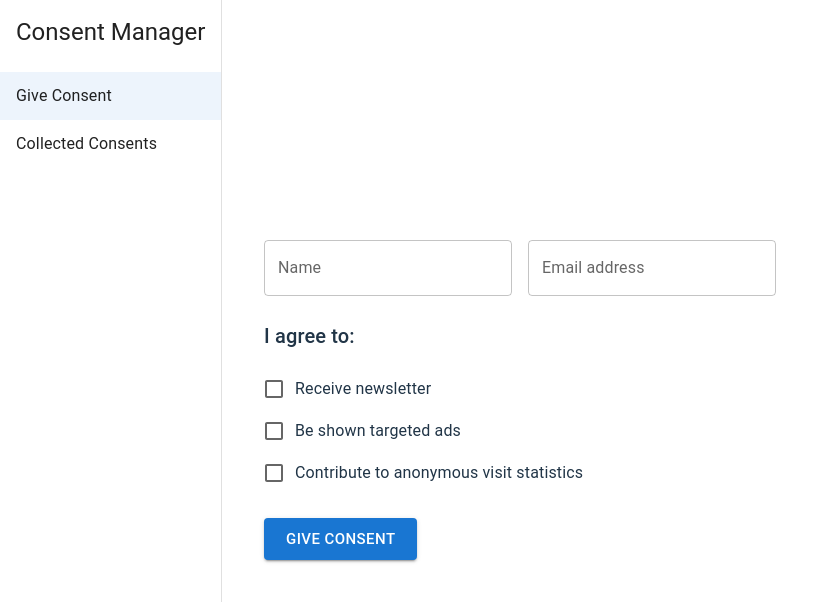
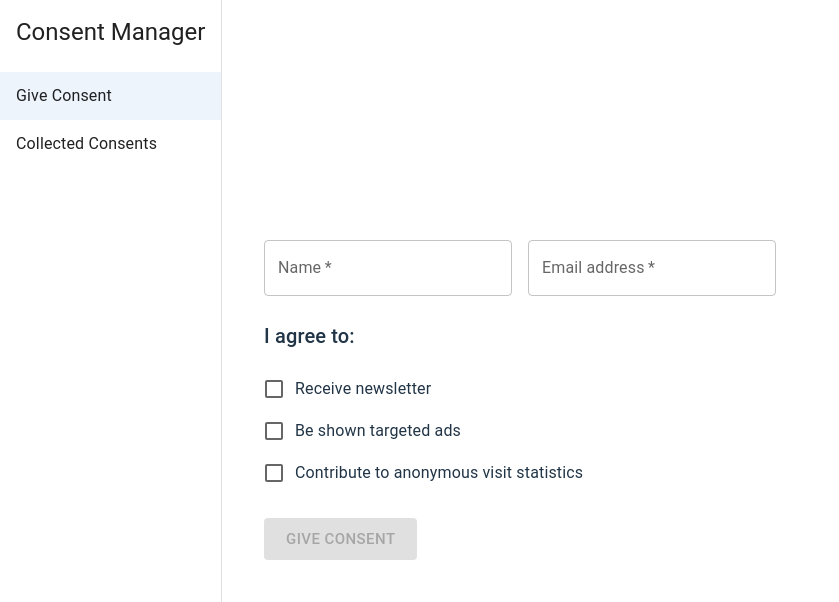
Before and after one commit to phelpa/plinio-didomi-consent, a React (Vite) app: page /give-consent in a window 1280 px wide. Shown: the top 602 px of the page, without its empty margins (0-839 px from the left). Built offline with nearby package versions, Linux system fonts and the light colour scheme.

Commit message:
add form validation for give consent button

```diff
--- a/src/pages/GiveConsent.tsx
+++ b/src/pages/GiveConsent.tsx
@@ -7,8 +7,10 @@ import {
   Box,
   Typography,
 } from "@mui/material";
+import { useNavigate } from "react-router-dom";
 
 const GiveConsent = () => {
+  const navigate = useNavigate();
   const [formData, setFormData] = useState({
     name: "",
     email: "",
@@ -27,8 +29,16 @@ const GiveConsent = () => {
     setFormData({ ...formData, [name]: checked });
   };
 
+  const isAnyCheckboxChecked =
+    formData.newsletter || formData.ads || formData.statistics;
+
+  const hasNameAndEmail =
+    formData.name && formData.email && isAnyCheckboxChecked;
+
+  const isFormValid = hasNameAndEmail && isAnyCheckboxChecked;
+
   const handleSubmit = () => {
-    console.log("Form submitted:", formData);
+    navigate("/consents");
   };
 
   return (
@@ -40,6 +50,7 @@ const GiveConsent = () => {
           value={formData.name}
           onChange={handleInputChange}
           variant="outlined"
+          required
         />
         <TextField
           label="Email address"
@@ -48,6 +59,7 @@ const GiveConsent = () => {
           value={formData.email}
           onChange={handleInputChange}
           variant="outlined"
+          required
         />
       </Box>
 
@@ -90,7 +102,12 @@ const GiveConsent = () => {
         />
       </Box>
 
-      <Button variant="contained" size="large" onClick={handleSubmit}>
+      <Button
+        variant="contained"
+        size="large"
+        onClick={handleSubmit}
+        disabled={!isFormValid}
+      >
         Give consent
       </Button>
     </Box>
```
